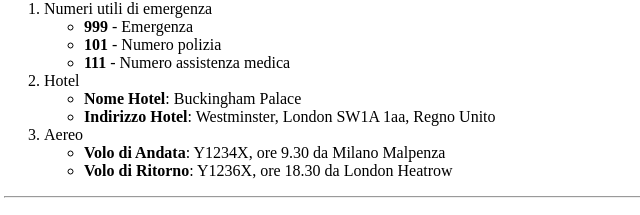
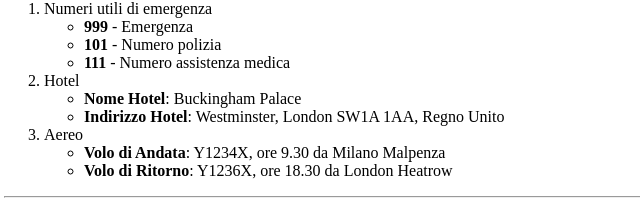
Before and after one commit to CarmeloZiino/html-london-trip, a plain HTML site: page index.html in a window 1280 px wide. Shown: the part 1128-1343 px from the top of the page, 4-644 px from the left. Drawn offline with Linux system fonts and the light colour scheme.

Commit message:
Corretta Voce all "indirizzo hotel"

```diff
--- a/index.html
+++ b/index.html
@@ -75,7 +75,7 @@
     <li>Hotel
         <ul>
             <li><strong>Nome Hotel</strong>: Buckingham Palace</li>
-            <li><strong>Indirizzo Hotel</strong>: Westminster, London SW1A 1aa, Regno Unito</li>
+            <li><strong>Indirizzo Hotel</strong>: Westminster, London SW1A 1AA, Regno Unito</li>
         </ul>
     </li>
 
```
